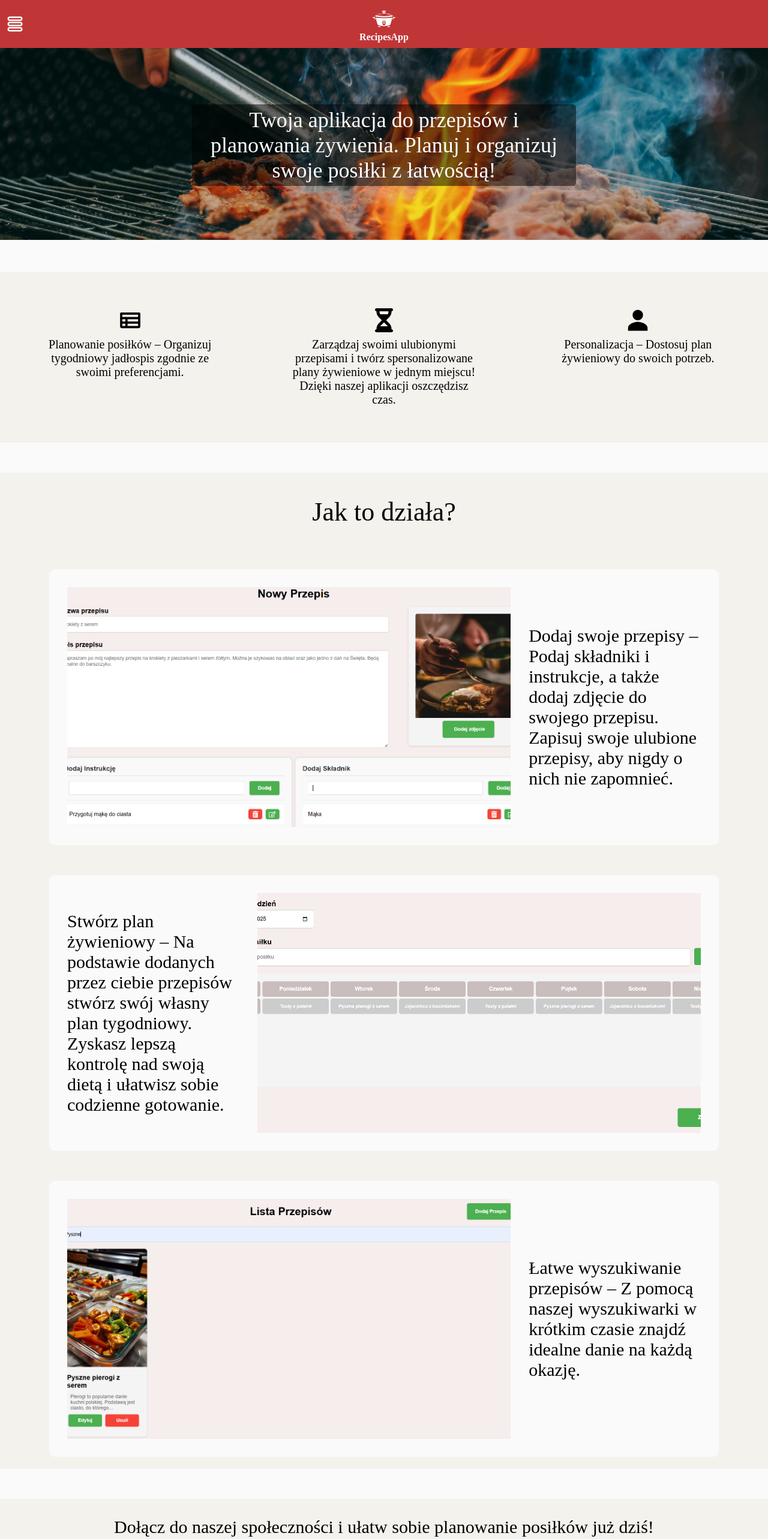
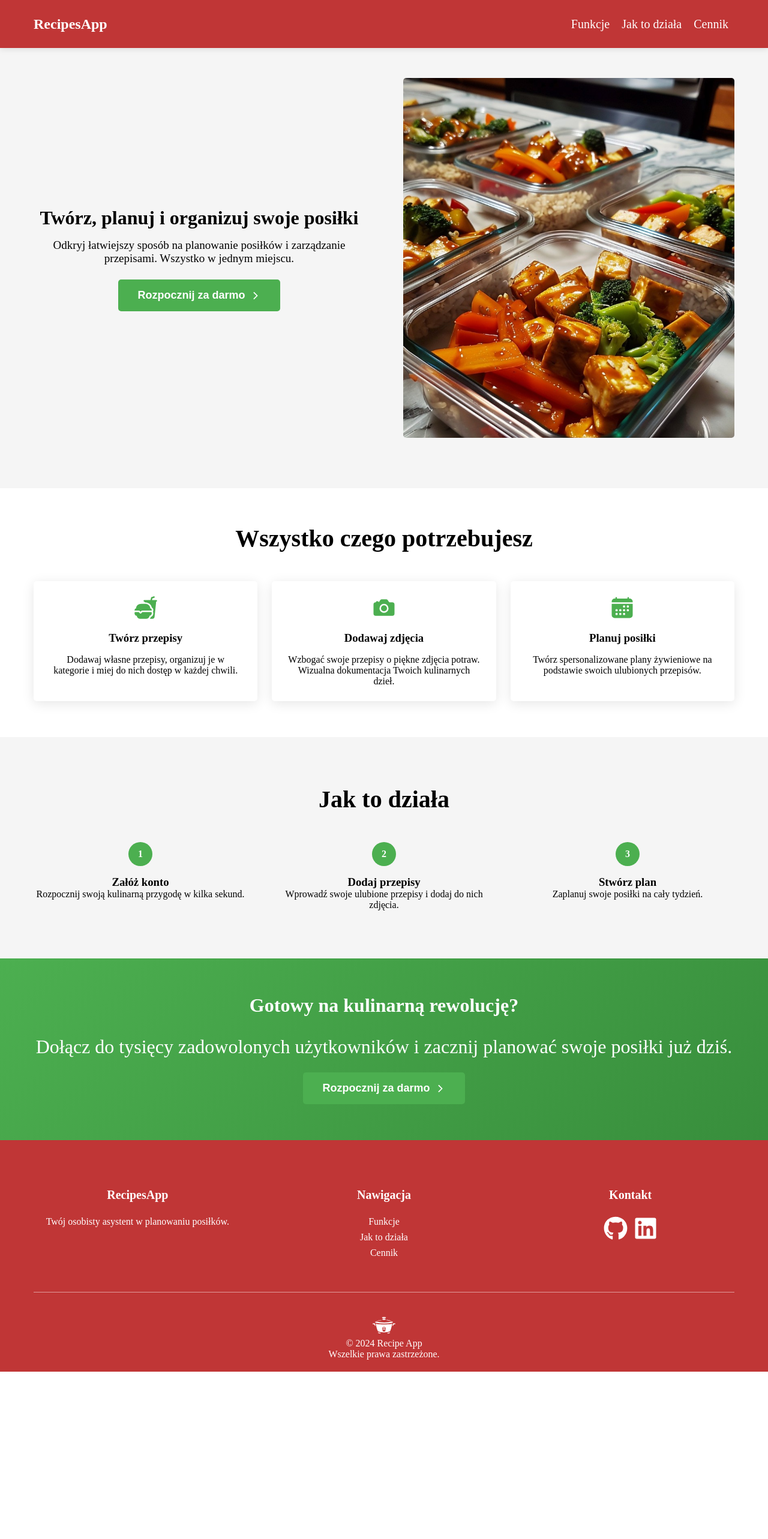
Before and after one commit to linka351/RecipesApp, a React (Vite) app in the folder recipe-app/: page / in a window 1280 px wide. Shown: the top 2566 px of the page at 60% size. After the commit the page ends 2287 px from the top, so only its background shows below. Built offline with nearby package versions, Linux system fonts and the light colour scheme; no server answers.

Commit message:
refactor: media queries and styles in LandingPage component

```diff
--- a/recipe-app/src/pages/landing/landingPage/LandingPage.tsx
+++ b/recipe-app/src/pages/landing/landingPage/LandingPage.tsx
@@ -1,87 +1,195 @@
-import Navbar from "../../../components/navbar/Navbar";
-import Footer from "../../components/footer/Footer";
-import image from "../../../images/pexels-minan1398-1482803.jpg";
-import addRecipeImage from "../../../images/Dodanie przpisu.png";
-import searchRecipeImage from "../../../images/Wyszukiwanie przepisu.png";
-import addMealPlanImage from "../../../images/Plan żywnosciowy.png";
+import { useState } from "react";
 import "./landingPage.scss";
-import { PiTableBold } from "react-icons/pi";
-import { FaHourglassHalf } from "react-icons/fa6";
-import { IoPersonSharp } from "react-icons/io5";
+import image from "../../../images/StockCake-Healthy Meal Prep_1725388250.jpg";
+import {
+	IoMenu,
+	IoClose,
+	IoChevronForwardSharp,
+	IoFastFood,
+	IoCamera,
+	IoCalendar,
+} from "react-icons/io5";
+import { GiRiceCooker } from "react-icons/gi";
 
-function LandingPage() {
+import { FaGithub, FaLinkedin } from "react-icons/fa6";
+import { Link } from "react-router-dom";
+
+const App = () => {
+	const [isMenuOpen, setIsMenuOpen] = useState(false);
+
 	return (
-		<>
-			<Navbar />
-			<div className='landing-container'>
-				<div className='image-container'>
-					<img className='landing-image' src={image} />
-					<p className='image-description'>
-						Twoja aplikacja do przepisów i planowania żywienia. Planuj i
-						organizuj swoje posiłki z łatwością!
+		<div className='app'>
+			<div className='header'>
+				<div className='header-container'>
+					<div className='header-logo'>RecipesApp</div>
+					<button
+						className='header-mobile-menu'
+						onClick={() => setIsMenuOpen(!isMenuOpen)}>
+						{isMenuOpen ? <IoClose /> : <IoMenu />}
+					</button>
+					<nav className={`header-nav ${isMenuOpen ? "header-nav-open" : ""}`}>
+						<a className='header-link' href='#features'>
+							Funkcje
+						</a>
+						<a className='header-link' href='#how-it-works'>
+							Jak to działa
+						</a>
+						<a className='header-link' href='#pricing'>
+							Cennik
+						</a>
+					</nav>
+				</div>
+			</div>
+
+			<main>
+				<div className='hero'>
+					<div className='hero-container'>
+						<div className='hero-content'>
+							<h1 className='hero-header'>
+								Twórz, planuj i organizuj swoje posiłki
+							</h1>
+							<p className='hero-text'>
+								Odkryj łatwiejszy sposób na planowanie posiłków i zarządzanie
+								przepisami. Wszystko w jednym miejscu.
+							</p>
+							<button className='btn btn-primary btn-large'>
+								Rozpocznij za darmo
+								<IoChevronForwardSharp />
+							</button>
+						</div>
+						<div className='hero-image-container'>
+							<img
+								src={image}
+								className='hero-image'
+								alt='Aplikacja w użyciu'
+							/>
+						</div>
+					</div>
+				</div>
+
+				<div className='features' id='features'>
+					<div className='features-container'>
+						<h2 className='features-header'>Wszystko czego potrzebujesz</h2>
+						<div className='features-grid'>
+							<div className='features-card'>
+								<IoFastFood className='features-icon' />
+								<h3 className='features-card-header'>Twórz przepisy</h3>
+								<p>
+									Dodawaj własne przepisy, organizuj je w kategorie i miej do
+									nich dostęp w każdej chwili.
 								</p>
 							</div>
-
-				<div className='app-work'>
-					<div className='app-work-element'>
-						<PiTableBold className='icon' />
-						<p className='app-work-title'>
-							Planowanie posiłków – Organizuj tygodniowy jadłospis zgodnie ze
-							swoimi preferencjami.
+							<div className='features-card'>
+								<IoCamera className='features-icon' />
+								<h3 className='features-card-header'>Dodawaj zdjęcia</h3>
+								<p>
+									Wzbogać swoje przepisy o piękne zdjęcia potraw. Wizualna
+									dokumentacja Twoich kulinarnych dzieł.
 								</p>
 							</div>
-					<div className='app-work-element'>
-						<FaHourglassHalf className='icon' />
-						<p className='app-work-title'>
-							Zarządzaj swoimi ulubionymi przepisami i twórz spersonalizowane
-							plany żywieniowe w jednym miejscu! Dzięki naszej aplikacji
-							oszczędzisz czas.
-						</p>
-					</div>
-					<div className='app-work-element'>
-						<IoPersonSharp className='icon' />
-						<p className='app-work-title'>
-							Personalizacja – Dostosuj plan żywieniowy do swoich potrzeb.
+							<div className='features-card'>
+								<IoCalendar className='features-icon' />
+								<h3 className='features-card-header'>Planuj posiłki</h3>
+								<p>
+									Twórz spersonalizowane plany żywieniowe na podstawie swoich
+									ulubionych przepisów.
 								</p>
 							</div>
 						</div>
-				<div className='action-container'>
-					<p className='landing-text'>Jak to działa?</p>
-					<div className='landing-section'>
-						<img src={addRecipeImage} className='image-landing' />
-						<p className='landing-image-text'>
-							Dodaj swoje przepisy – Podaj składniki i instrukcje, a także dodaj
-							zdjęcie do swojego przepisu. Zapisuj swoje ulubione przepisy, aby
-							nigdy o nich nie zapomnieć.
+					</div>
+				</div>
+
+				<div className='how-it-works' id='how-it-works'>
+					<div className='how-it-works-container'>
+						<h2 className='how-it-works-header'>Jak to działa</h2>
+						<div className='steps'>
+							<div className='step'>
+								<div className='step-number'>1</div>
+								<h3>Załóż konto</h3>
+								<p>Rozpocznij swoją kulinarną przygodę w kilka sekund.</p>
+							</div>
+							<div className='step'>
+								<div className='step-number'>2</div>
+								<h3>Dodaj przepisy</h3>
+								<p>Wprowadź swoje ulubione przepisy i dodaj do nich zdjęcia.</p>
+							</div>
+							<div className='step'>
+								<div className='step-number'>3</div>
+								<h3>Stwórz plan</h3>
+								<p>Zaplanuj swoje posiłki na cały tydzień.</p>
+							</div>
+						</div>
+					</div>
+				</div>
+
+				<div className='cta'>
+					<div className='cta-container'>
+						<h2 className='cta-header'>Gotowy na kulinarną rewolucję?</h2>
+						<p className='cta-text'>
+							Dołącz do tysięcy zadowolonych użytkowników i zacznij planować
+							swoje posiłki już dziś.
+						</p>
+						<button className='btn btn-primary btn-large'>
+							Rozpocznij za darmo
+							<IoChevronForwardSharp />
+						</button>
+					</div>
+				</div>
+			</main>
+
+			<footer className='landing-footer'>
+				<div className='landing-footer-container'>
+					<div className='landing-footer-content'>
+						<div className='landing-footer-section'>
+							<h4 className='landing-footer-section-header'>RecipesApp</h4>
+							<p className='landing-footer-section-text'>
+								Twój osobisty asystent w planowaniu posiłków.
 							</p>
 						</div>
-					<div className='landing-section'>
-						<img src={addMealPlanImage} className='image-landing' />
-						<p className='landing-image-text'>
-							Stwórz plan żywieniowy – Na podstawie dodanych przez ciebie
-							przepisów stwórz swój własny plan tygodniowy. Zyskasz lepszą
-							kontrolę nad swoją dietą i ułatwisz sobie codzienne gotowanie.
-						</p>
+						<div className='landing-footer-section'>
+							<h4 className='landing-footer-section-header'>Nawigacja</h4>
+							<a className='landing-footer-section-link' href='#features'>
+								Funkcje
+							</a>
+							<a className='landing-footer-section-link' href='#how-it-works'>
+								Jak to działa
+							</a>
+							<a className='landing-footer-section-link' href='#pricing'>
+								Cennik
+							</a>
 						</div>
-					<div className='landing-section'>
-						<img src={searchRecipeImage} className='image-landing' />
-						<p className='landing-image-text'>
-							Łatwe wyszukiwanie przepisów – Z pomocą naszej wyszukiwarki w
-							krótkim czasie znajdź idealne danie na każdą okazję.
-						</p>
+						<div className='landing-footer-section'>
+							<h4 className='landing-footer-section-header'>Kontakt</h4>
+							<div className='social'>
+								<a
+									className='landing-footer-section-link'
+									href='https://github.com/linka351'
+									aria-label='github'
+									data-tooltip-id='tooltip-1'>
+									<FaGithub className='social-icon' />
+								</a>
+
+								<a
+									className='landing-footer-section-link'
+									href='https://www.linkedin.com/in/kamil-linka-1a4052219/'
+									aria-label='linkedin'
+									data-tooltip-id='tooltip-2'>
+									<FaLinkedin className='social-icon' />
+								</a>
 							</div>
 						</div>
-				<div className='register-container'>
-					<p className='register-text'>
-						Dołącz do naszej społeczności i ułatw sobie planowanie posiłków już
-						dziś!
-					</p>
-					<button className='register'>Zarejestruj się</button>
+					</div>
+					<div className='landing-footer-bottom'>
+						<Link className='footer-link' to={"/"} aria-label='home'>
+							<GiRiceCooker className='icon' />
+							<p className='landing-footer-text'>&copy; 2024 Recipe App</p>
+						</Link>
+						<p className='landing-footer-text'>Wszelkie prawa zastrzeżone.</p>
 					</div>
 				</div>
-			<Footer />
-		</>
+			</footer>
+		</div>
 	);
-}
+};
 
-export default LandingPage;
+export default App;
--- a/recipe-app/src/pages/landing/landingPage/landingPage.scss
+++ b/recipe-app/src/pages/landing/landingPage/landingPage.scss
@@ -1,144 +1,344 @@
 @import "../../../styles/global/globalVariables.scss";
 
-.landing-container {
-	background-color: rgb(250, 250, 250);
+.btn {
+	padding: 12px 24px;
+	border-radius: 5px;
+	border: none;
+	cursor: pointer;
+	font-weight: 600;
+	display: inline-flex;
+	align-items: center;
+	gap: 8px;
+	transition: all 0.3s ease;
+}
+.btn-primary {
+	background-color: #4caf50;
+	color: white;
 
-	.image-container {
+	&:hover {
+		filter: brightness(1.1);
+	}
+}
+
+.btn-large {
+	padding: 16px 32px;
+	font-size: 18px;
+}
+
+.header {
+	position: fixed;
+	top: 0;
+	left: 0;
+	right: 0;
+	background: rgb(192, 54, 54);
+	box-shadow: 0 2px 10px rgba(0, 0, 0, 0.1);
+	z-index: 1000;
+	width: 100vw;
+
+	.header-container {
+		max-width: 1200px;
+		margin: 0 auto;
+		padding: 0 16px;
+		display: flex;
+		justify-content: space-between;
+		align-items: center;
+		height: 80px;
 		position: relative;
+	}
 
-		.image-description {
-			position: absolute;
-			left: 50%;
-			top: 50%;
-			transform: translate(-50%, -50%);
-			background: rgba(0, 0, 0, 0.5);
-			color: white;
-			padding: 5px 10px;
-			border-radius: 5px;
-			font-size: 22px;
-			text-align: center;
-			@media (min-width: $mobile-media) {
-				font-size: 36px;
-			}
+	.header-logo {
+		display: flex;
+		align-items: center;
+		font-size: 24px;
+		font-weight: 700;
+		color: white;
+	}
+
+	.header-link {
+		display: block;
+		padding: 10px;
+		text-decoration: none;
+		color: white;
+		font-size: 20px;
+		font-weight: 500;
+
+		&:hover {
+			background-color: #ddd;
 		}
-		.landing-image {
-			width: 100%;
-			height: 40vh;
-			object-fit: cover;
+	}
+}
+
+.header-nav {
+	display: none;
+
+	@media (min-width: $mobile-media) {
+		display: flex;
+	}
+}
+
+.header-nav-open {
+	display: flex;
+	flex-direction: column;
+	align-items: center;
+	position: absolute;
+	background-color: #e5e1e1;
+	width: 100vw;
+	top: 80px;
+	left: 0;
+	z-index: 1001;
+}
+
+.header-mobile-menu {
+	display: block;
+	background: none;
+	border: none;
+	cursor: pointer;
+	color: white;
+	display: flex;
+	align-items: center;
+	font-size: 32px;
+
+	@media (min-width: $mobile-media) {
+		display: none;
+	}
+}
+
+.hero {
+	padding: 80px 16px;
+	background-color: #f5f5f5;
+	text-align: center;
+	margin-top: 20px;
+
+	@media (min-width: $mobile-media) {
+		margin-top: 50px;
+	}
+
+	.hero-container {
+		max-width: 1200px;
+		margin: 0 auto;
+		padding: 0 16px;
+		display: grid;
+		grid-template-columns: 1fr;
+		gap: 64px;
+		align-items: center;
+
+		@media (min-width: $desktop-media) {
+			grid-template-columns: 1fr 1fr;
 		}
 	}
 
-	.app-work {
-		display: flex;
-		flex-direction: column;
-		width: 100%;
-		margin: auto;
-		padding: 40px;
-		background-color: #f4f2ed;
-		margin-top: 50px;
-		gap: 50px;
-
-		@media (min-width: $tablet-media) {
-			gap: 70px;
+	.hero-content {
+		.hero-header {
+			font-size: 32px;
+			margin-bottom: 16px;
 		}
 
-		@media (min-width: $desktop-media) {
-			display: grid;
-			grid-template-columns: repeat(auto-fit, minmax(250px, 1fr));
+		.hero-text {
+			font-size: 19px;
+			margin-bottom: 24px;
 		}
-		.app-work-element {
-			text-align: center;
-			padding: 20px;
+	}
+
+	.hero-image-container {
+		.hero-image {
 			width: 100%;
+			object-fit: cover;
+			height: 400px;
+			border-radius: 5px;
 
-			.app-work-title {
-				margin-top: 5px;
-				font-size: 20px;
+			@media (min-width: $tablet-media) {
+				height: 500px;
 			}
 
-			.icon {
-				font-size: 40px;
+			@media (min-width: $desktop-media) {
+				height: 600px;
 			}
 		}
 	}
-	.landing-text {
-		font-size: 36px;
+}
+
+.features {
+	padding: 60px 16px;
+	text-align: center;
+
+	.features-container {
+		max-width: 1200px;
+		margin: 0 auto;
+		padding: 0 16px;
 		text-align: center;
-		padding: 20px;
 
-		@media (min-width: $mobile-media) {
-			font-size: 44px;
-		}
-	}
-	.action-container {
-		width: 100%;
-		display: flex;
-		flex-direction: column;
-		align-items: center;
-		gap: 50px;
-		margin-top: 50px;
-		background-color: #f4f2ed;
-		padding: 20px;
-	}
-
-	.landing-section {
-		background-color: rgba(250, 250, 250);
-		display: flex;
-		flex-direction: column;
-		align-items: center;
-		justify-content: space-between;
-		width: 100%;
-		gap: 30px;
-		padding: 10px;
-		border-radius: 10px;
-
-		@media (min-width: $desktop-media) {
-			flex-direction: row;
-			width: 90%;
-			padding: 30px;
+		.features-header {
+			font-size: 40px;
+			margin-bottom: 48px;
 		}
 	}
 
-	.image-landing {
-		width: 100%;
-		height: 400px;
-		object-fit: cover;
-		@media (min-width: $desktop-media) {
-			width: 70%;
+	.features-grid {
+		display: grid;
+		grid-template-columns: 1fr;
+		gap: 24px;
+
+		@media (min-width: $tablet-media) {
+			grid-template-columns: repeat(3, 1fr);
 		}
 	}
-	.landing-image-text {
-		font-size: 20px;
-		@media (min-width: $mobile-media) {
-			font-size: 30px;
+}
+
+.features-card {
+	padding: 24px;
+	background: white;
+	border-radius: 5px;
+	box-shadow: 0 4px 20px rgba(0, 0, 0, 0.1);
+	transition: transform 0.3s ease;
+
+	&:hover {
+		transform: translateY(-5px);
+	}
+
+	.features-icon {
+		color: #4caf50;
+		width: 40px;
+		height: 40px;
+		margin-bottom: 16px;
+	}
+
+	.features-card-header {
+		margin-bottom: 16px;
+	}
+}
+
+.how-it-works {
+	padding: 80px 0;
+	background-color: #f5f5f5;
+
+	.how-it-works-container {
+		max-width: 1200px;
+		margin: 0 auto;
+		padding: 0 16px;
+		text-align: center;
+		display: grid;
+
+		.how-it-works-header {
+			font-size: 40px;
+			margin-bottom: 48px;
+		}
+	}
+}
+
+.steps {
+	display: grid;
+	grid-template-columns: 1fr;
+	gap: 32px;
+
+	@media (min-width: $mobile-media) {
+		gap: 50px;
+	}
+
+	@media (min-width: $tablet-media) {
+		grid-template-columns: repeat(3, 1fr);
+	}
+}
+
+.step {
+	.step-number {
+		width: 40px;
+		height: 40px;
+		background: #4caf50;
+		color: white;
+		border-radius: 50%;
+		display: flex;
+		align-items: center;
+		justify-content: center;
+		margin: 0 auto 16px;
+		font-weight: bold;
+	}
+}
+
+.cta {
+	padding: 60px 16px;
+	background: linear-gradient(135deg, #4caf50, #388e3c);
+	color: white;
+	text-align: center;
+
+	.cta-header {
+		font-size: 32px;
+		margin-bottom: 32px;
+	}
+
+	.cta-text {
+		font-size: 32px;
+		margin-bottom: 24px;
+	}
+}
+
+.landing-footer {
+	padding: 80px 0 20px;
+	background: rgb(192, 54, 54);
+
+	.landing-footer-container {
+		max-width: 1200px;
+		margin: 0 auto;
+		padding: 0 16px;
+	}
+
+	.landing-footer-content {
+		display: grid;
+		grid-template-columns: 1fr;
+		text-align: center;
+		gap: 64px;
+		margin-bottom: 48px;
+
+		@media (min-width: $tablet-media) {
+			grid-template-columns: repeat(3, 1fr);
 		}
 	}
 
-	.landing-section:nth-child(odd) {
-		flex-direction: column;
-		@media (min-width: $desktop-media) {
-			flex-direction: row-reverse;
+	.landing-footer-section {
+		.landing-footer-section-header {
+			margin-bottom: 24px;
+			font-size: 20px;
+			color: white;
+		}
+
+		.landing-footer-section-text {
+			color: white;
+		}
+
+		.landing-footer-section-link {
+			display: block;
+			color: white;
+			text-decoration: none;
+			margin-bottom: 8px;
 		}
 	}
 
-	.register-container {
-		margin: 50px 0 50px 0;
-		background-color: #f4f2ed;
-		padding: 30px;
+	.landing-footer-bottom {
 		text-align: center;
+		padding-top: 32px;
+		border-top: 1px solid rgba(255, 255, 255, 0.5);
 
-		.register-text {
-			font-size: 30px;
+		.footer-link {
+			text-decoration: none;
 		}
-		.register {
-			margin-top: 30px;
-			padding: 16px 24px;
-			font-size: 20px;
-			border: none;
-			background-color: #265721;
+
+		.icon {
 			color: white;
-			border-radius: 5px;
-			cursor: pointer;
+			height: 40px;
+			width: 40px;
+		}
+
+		.landing-footer-text {
+			color: white;
 		}
 	}
 }
+
+.social {
+	display: flex;
+	gap: 10px;
+	justify-content: center;
+	.social-icon {
+		width: 40px;
+		height: 40px;
+	}
+}
```
Lines whose indentation alone changed are shown as unchanged.
